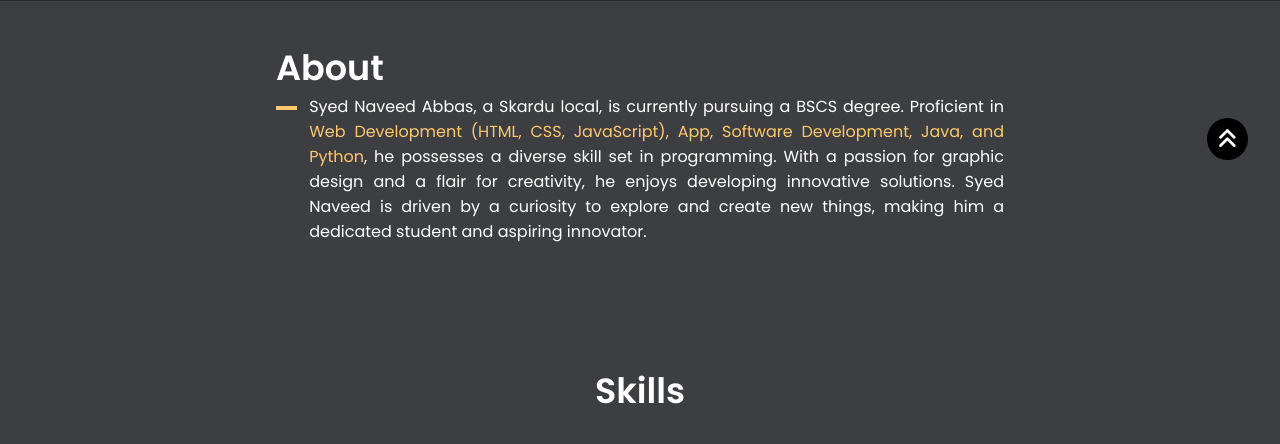
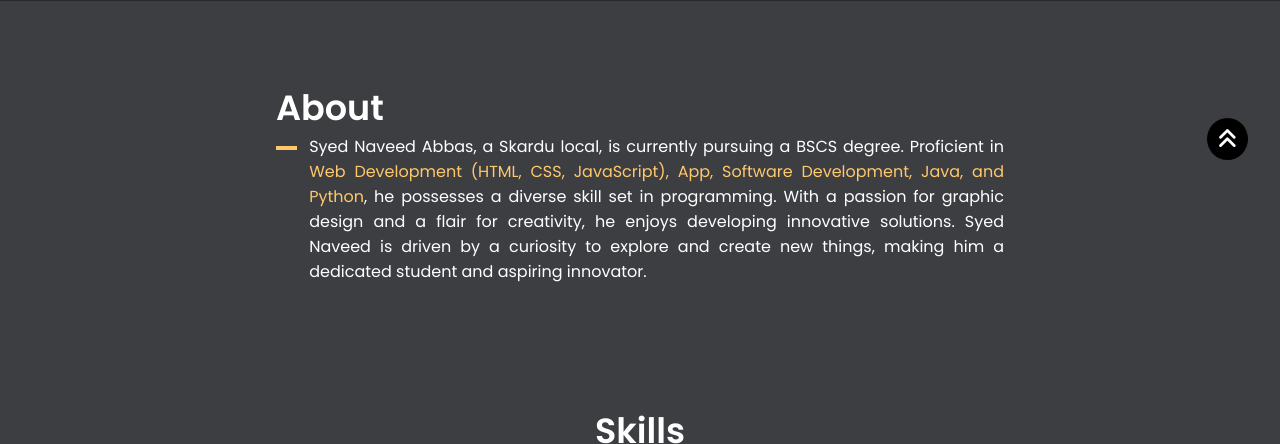
Before and after one commit to agha-naveed/portfolio, a plain HTML site: page index.html in a window 1280 px wide. Shown: the part 720-1164 px from the top of the page. Drawn offline with Linux system fonts and the light colour scheme.

Commit message:
About Section Margin Top

```diff
--- a/index.html
+++ b/index.html
@@ -33,7 +33,7 @@
                     <div class="snowA"></div>
                 </div>
 
-                <div class="navbar ">
+                <div class="navbar">
                     <nav class="d-flex space-bw">
                         <div class="logo">
                             <h2 class="btn-shine"><a href="#">Agha Naveed</a></h2>
@@ -106,7 +106,7 @@
             </div>
 
             <div class="about-skills-section p-section">
-                <div class="about-sec">
+                <div class="about-sec m-t-40">
                     <h1>About</h1>
                     <span class="d-flex about-span">
                         <div class="h-line"></div>
--- a/style.css
+++ b/style.css
@@ -952,6 +952,9 @@ nav ul .active-page {
     transform: translateX(0) !important;
     opacity: 1 !important;
 }
+.m-t-40 {
+    margin-top: 40px;
+}
 .m-b-100 {
     margin-bottom: 100px;
 }
```
